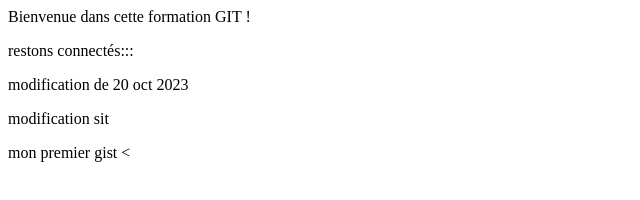
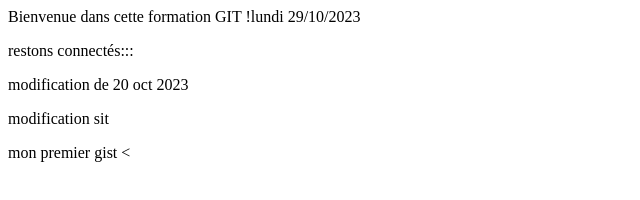
Before and after one commit to berthoni-passo/projet1, a plain HTML site: page index.html in a window 1280 px wide. Shown: the whole page, without its empty margins (0-640 px from the left). Drawn offline with Linux system fonts and the light colour scheme.

Commit message:
ajouts des images et modifica&ons de index.html

```diff
--- a/index.html
+++ b/index.html
@@ -14,7 +14,7 @@
 
 		<!-- TITRE -->
 		<div>
-			Bienvenue dans cette formation GIT !
+			Bienvenue dans cette formation GIT !lundi 29/10/2023
 		</div>
 		<div>
 			<p> restons connectés::: </p>
```
Also changed, not shown: image/Captureia.PNG (added).
